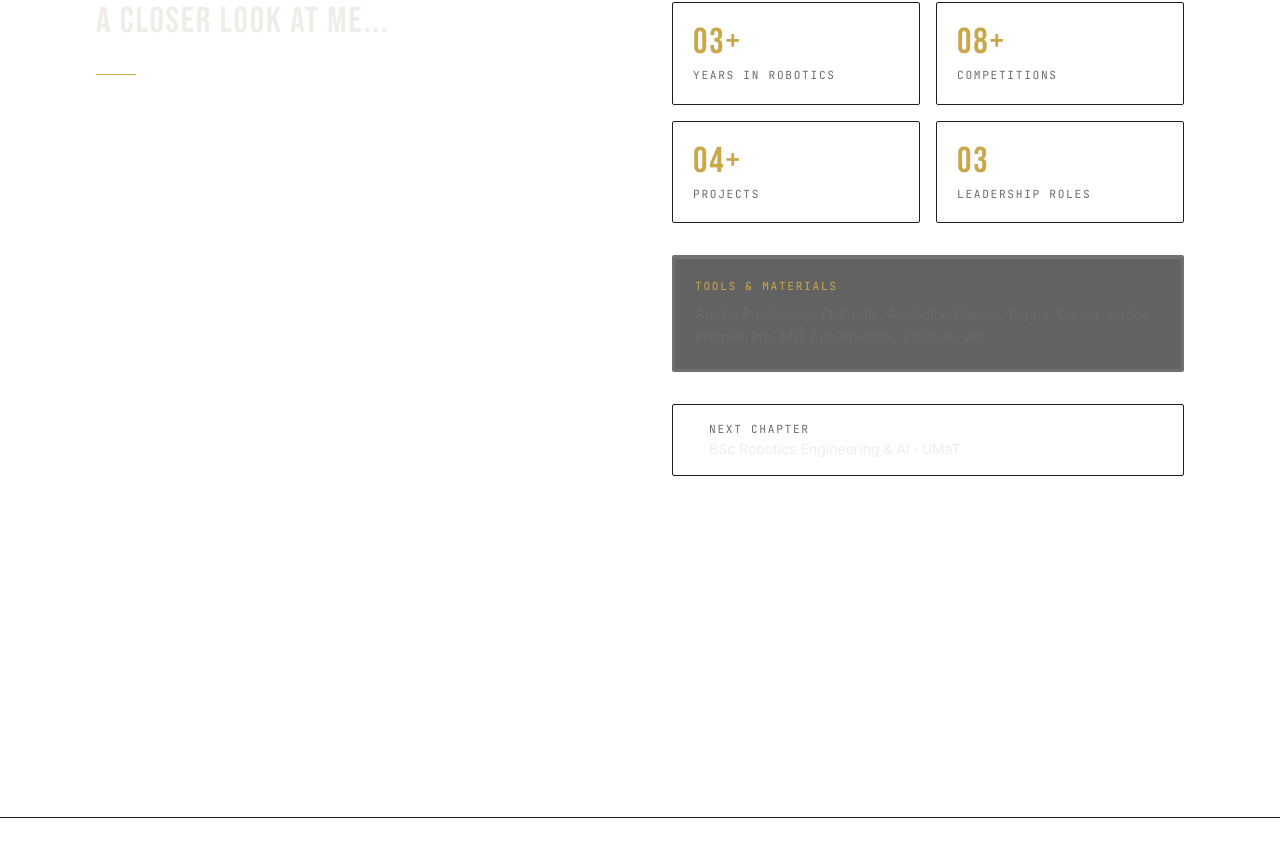
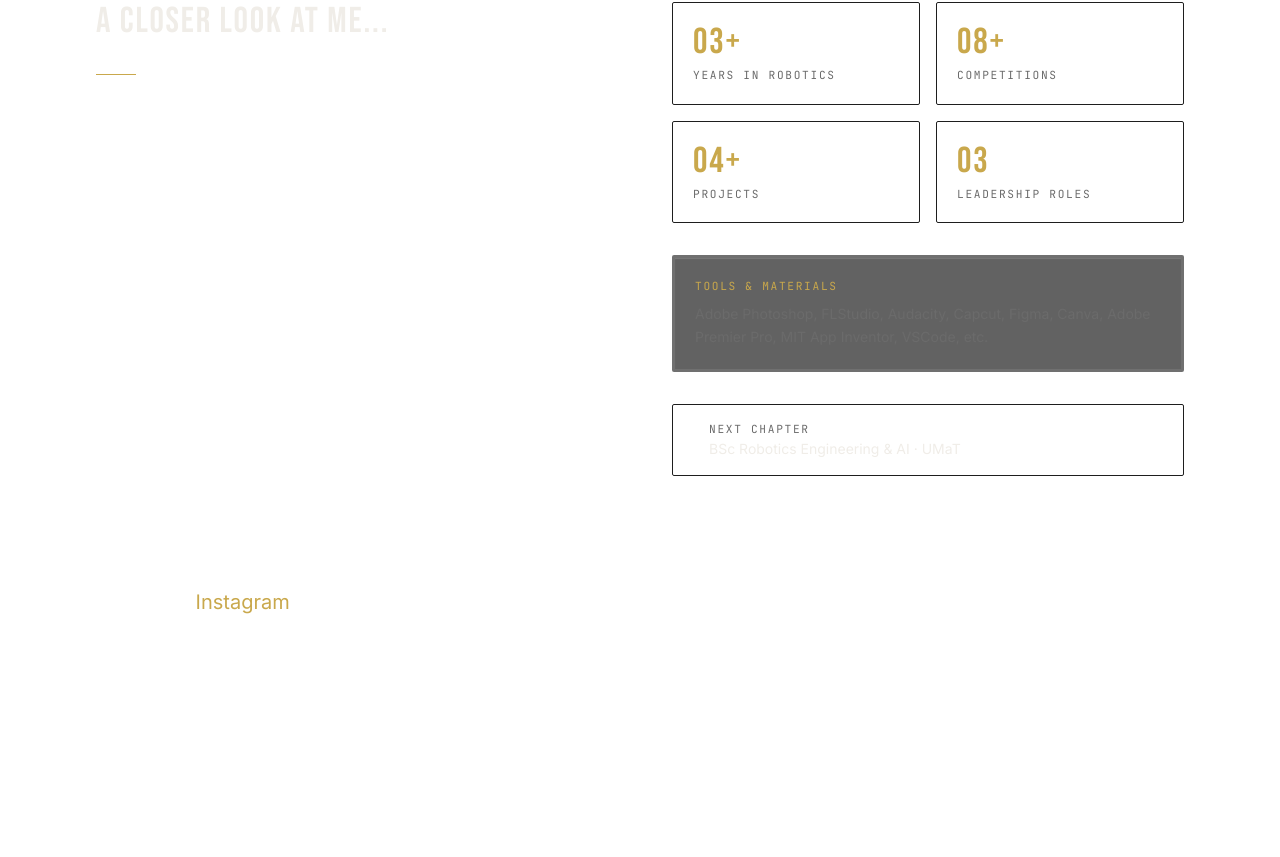
Before and after one commit to am-graphix/ayisi.dev, a React (Vite) app: page / in a window 1280 px wide. Shown: the part 1024-1881 px from the top of the page. Built offline with nearby package versions, Linux system fonts and the light colour scheme.

Commit message:
I edited the about text, shortened it and made it more readable

```diff
--- a/src/sections/About.jsx
+++ b/src/sections/About.jsx
@@ -35,28 +35,21 @@ export default function About() {
               A Closer Look at Me...
             </p>
             <div className="accent-line mb-6" />
-            <p className="text-white font-body leading-relaxed mb-4">
-              I'm Michael Ayisi — a builder from Kade, Ghana. I just finished high school at PRESEC Legon and I'm
-              heading into BSc Robotics Engineering & Artificial Intelligence at the University of
-              Mines & Technology (UMaT). But the education started long before university.
+            <p className="text-white text-xl font-body leading-relaxed mb-4">
+              I'm Michael Ayisi — a passionate solutionist from Ghana. I completed high school at PRESEC Legon and I've
+              headed to BSc Robotics Engineering & Artificial Intelligence at the University of
+              Mines & Technology (UMaT).
             </p>
-            <p className="text-white font-body leading-relaxed mb-4">
-              I'm drawn into the space where hardware, software and ideas meet. I enjoy taking a problem,
-              pulling it apart, and trying to turn the pieces into something that actually works, no matter what it takes.
+            <p className="text-white text-xl font-body leading-relaxed mb-4">
+              I'm technically drawn into the space where hardware, software and ideas meet. I enjoy taking a problem,
+              pulling it apart, and trying to turn the pieces into solution blueprints.
             </p>
-              <p className="text-white font-body leading-relaxed mb-4">
-              I have real passion for problem solving.. And that has led me into robotics...
-              I have worked on a number of projects, participated in competitions, attended conferences, and through all,
-              have learnt a lot.. Hoping they all add up one day to benefit the Ghanaian society.
-
+            <p className="text-white text-xl font-body leading-relaxed mb-4">
+              But there is more to me than just building... I love music, football,
+              gaming, cycling, and just recently, content creation. I just started a
+              post series I call TinyProjects with Mike.. where I post small projects I build, and the process behind them. You can check it out on my <a href="https://www.instagram.com/am.tinyprojects/" target="_blank" rel="noopener noreferrer" className="text-gold hover:underline">Instagram</a> page.
             </p>
-            <p className="text-white font-body leading-relaxed mb-4">
-              But there is more to me than just building... I love music, football,
-              gaming, cycling, and anything that has to do with learning something new...
-              I really love working with people... I find it very rewarding.
-
-            </p>
-            <p className="text-white font-body leading-relaxed">
+            <p className="text-white text-xl font-body leading-relaxed">
               More interestingly, I am still figuring things out, still learning, still building...
               Very open to collaborating, or just simply reaching out...
             </p>
```
